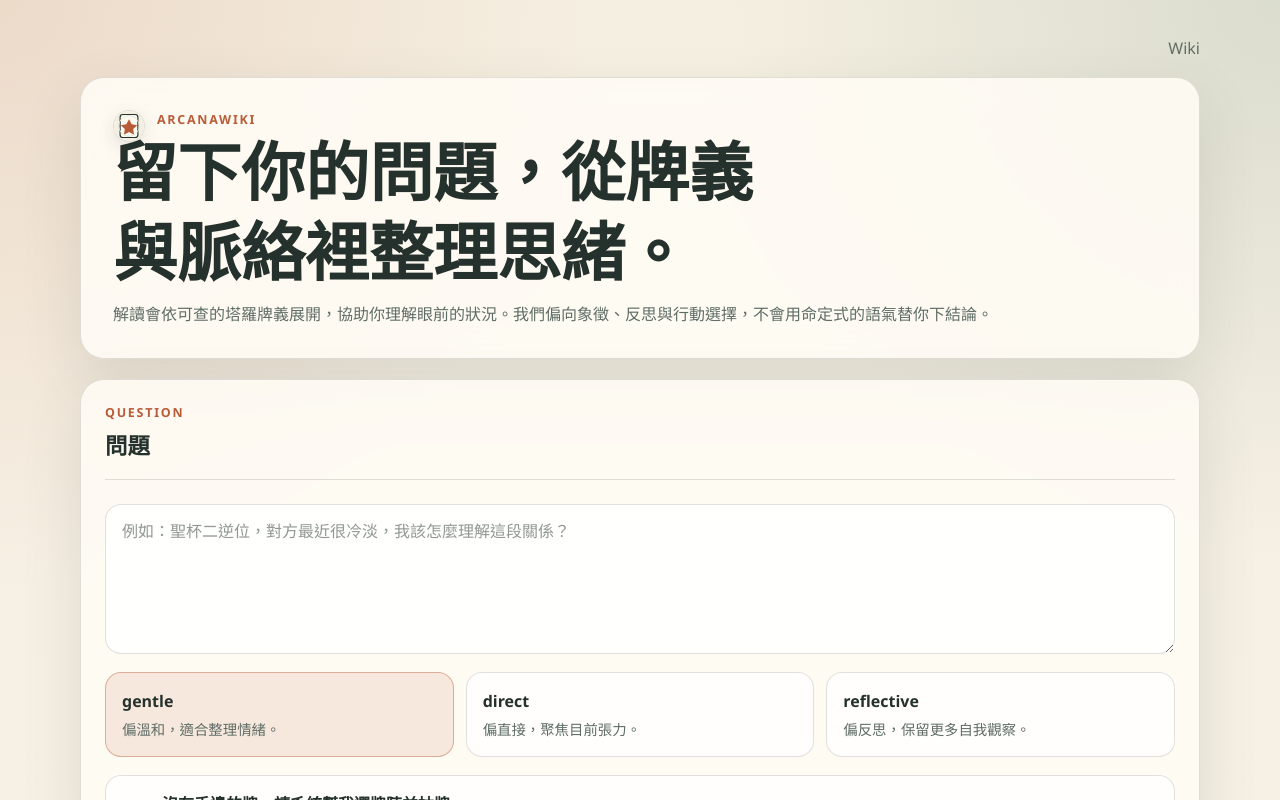
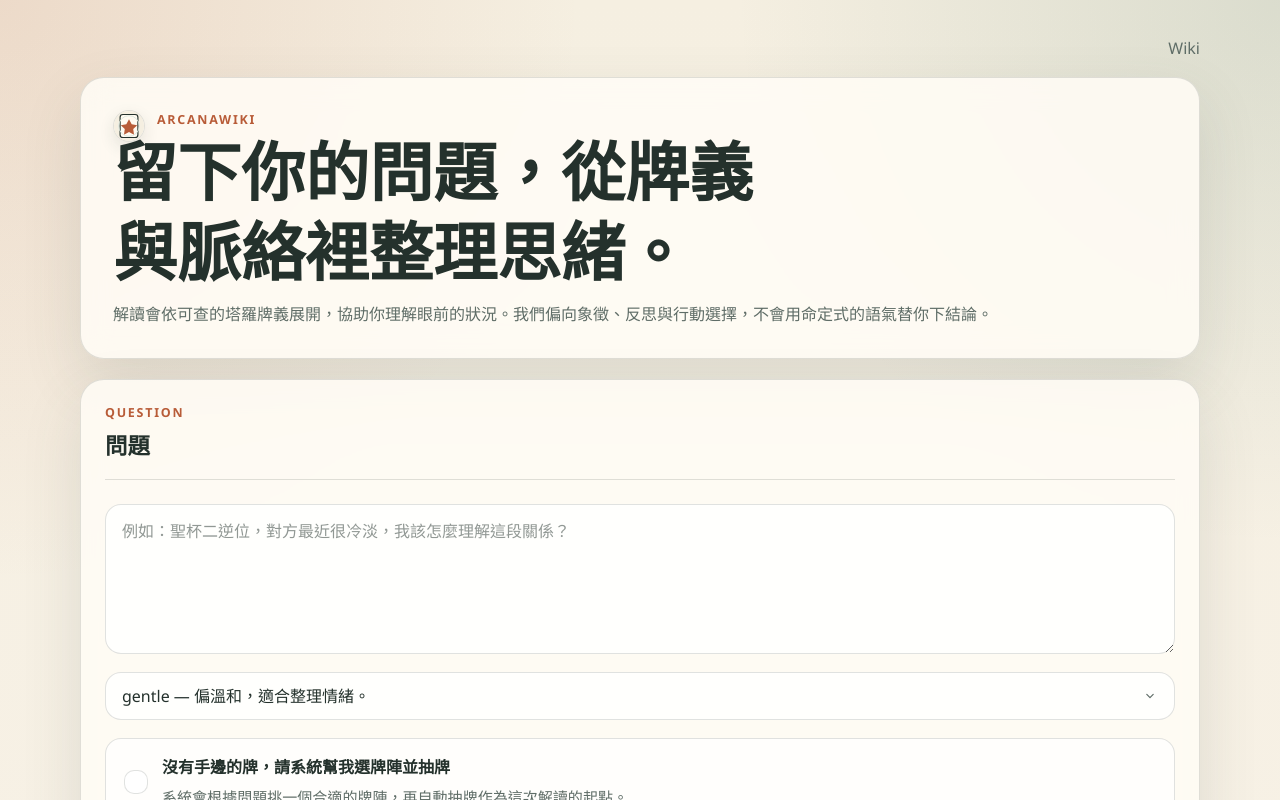
Before and after one commit to mawermeow/ArcanaWiki, a Next.js app: page / in a window 1280 px wide. Shown: the top 800 px of the page. Built offline with nearby package versions, Linux system fonts and the light colour scheme.

Commit message:
style(pwa): 精簡占卜表單版面
自動抽牌時隱藏手動選牌區塊，並將回答模式改為 select 下拉選單以減少佔版空間。

```diff
--- a/components/tarot-chat-client.tsx
+++ b/components/tarot-chat-client.tsx
@@ -47,6 +47,12 @@ const EMPTY_CARD = (): CardDraft => ({
   orientation: "unknown",
   position: ""
 });
+
+const MODE_OPTIONS = [
+  { value: "gentle", label: "gentle", description: "偏溫和，適合整理情緒。" },
+  { value: "direct", label: "direct", description: "偏直接，聚焦目前張力。" },
+  { value: "reflective", label: "reflective", description: "偏反思，保留更多自我觀察。" }
+] as const;
 
 export function TarotChatClient({
   cardOptions,
@@ -168,34 +174,19 @@ export function TarotChatClient({
             />
           </label>
 
-          <div className="grid grid-cols-3 gap-3 max-[920px]:grid-cols-1" role="radiogroup" aria-label="回答模式">
-            {[
-              ["gentle", "gentle", "偏溫和，適合整理情緒。"],
-              ["direct", "direct", "偏直接，聚焦目前張力。"],
-              ["reflective", "reflective", "偏反思，保留更多自我觀察。"]
-            ].map(([value, label, help]) => (
-              <label
-                className={cn(
-                  "grid cursor-pointer gap-1.5 rounded-md border p-4",
-                  mode === value
-                    ? "border-accent/42 bg-accent-soft"
-                    : "border-line bg-surface-soft"
-                )}
-                key={value}
+          <label className={fieldClass}>
+            <select
+              name="mode"
+              value={mode}
+              onChange={(event) => setMode(event.target.value as typeof mode)}
             >
-                <input
-                  className="hidden"
-                  type="radio"
-                  name="mode"
-                  value={value}
-                  checked={mode === value}
-                  onChange={() => setMode(value as "gentle" | "direct" | "reflective")}
-                />
-                <strong>{label}</strong>
-                <span className="text-[0.9rem] text-muted">{help}</span>
+              {MODE_OPTIONS.map((option) => (
+                <option key={option.value} value={option.value}>
+                  {option.label} — {option.description}
+                </option>
+              ))}
+            </select>
           </label>
-            ))}
-          </div>
 
           <label
             className={cn(
@@ -218,17 +209,16 @@ export function TarotChatClient({
             </div>
           </label>
 
-          <div className={cn("grid gap-[18px]", autoDraw && "opacity-[0.62]")}>
+          {!autoDraw ? (
+            <div className="grid gap-[18px]">
               <div className="flex items-end justify-between gap-4 max-[920px]:flex-col max-[920px]:items-stretch">
                 <div>
                   <h2>可選牌卡</h2>
                   <p className={mutedTextClass}>
-                  {autoDraw
-                    ? "已改用自動抽牌。若想手動輸入，先取消上方快捷選項。"
-                    : "如果你已經抽牌，可以補上牌名、正逆位與位置。"}
+                    如果你已經抽牌，可以補上牌名、正逆位與位置。
                   </p>
                 </div>
-              <button className={secondaryButtonClass} disabled={autoDraw} type="button" onClick={addCard}>
+                <button className={secondaryButtonClass} type="button" onClick={addCard}>
                   新增牌卡
                 </button>
               </div>
@@ -242,7 +232,6 @@ export function TarotChatClient({
                     <span className={fieldLabelClass}>牌卡 {index + 1}</span>
                     <select
                       value={card.cardId}
-                    disabled={autoDraw}
                       onChange={(event) => updateCard(card.id, { cardId: event.target.value })}
                     >
                       <option value="">選擇牌卡</option>
@@ -258,7 +247,6 @@ export function TarotChatClient({
                     <span className={fieldLabelClass}>方向</span>
                     <select
                       value={card.orientation}
-                    disabled={autoDraw}
                       onChange={(event) =>
                         updateCard(card.id, {
                           orientation: event.target.value as CardDraft["orientation"]
@@ -275,7 +263,6 @@ export function TarotChatClient({
                     <span className={fieldLabelClass}>位置</span>
                     <input
                       value={card.position}
-                    disabled={autoDraw}
                       onChange={(event) => updateCard(card.id, { position: event.target.value })}
                       placeholder="例如：現況"
                     />
@@ -284,7 +271,7 @@ export function TarotChatClient({
                   <button
                     aria-label={`移除第 ${index + 1} 張牌`}
                     className={ghostButtonClass}
-                  disabled={cards.length === 1 || autoDraw}
+                    disabled={cards.length === 1}
                     type="button"
                     onClick={() => removeCard(card.id)}
                   >
@@ -292,8 +279,8 @@ export function TarotChatClient({
                   </button>
                 </div>
               ))}
-
             </div>
+          ) : null}
 
           {debugEnabled ? (
             <label className="inline-flex items-center gap-2.5 text-muted">
```
Lines whose indentation alone changed are shown as unchanged.
